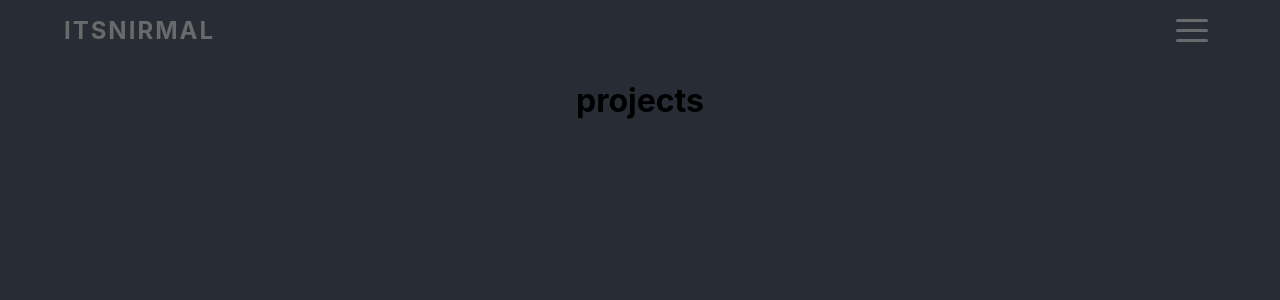
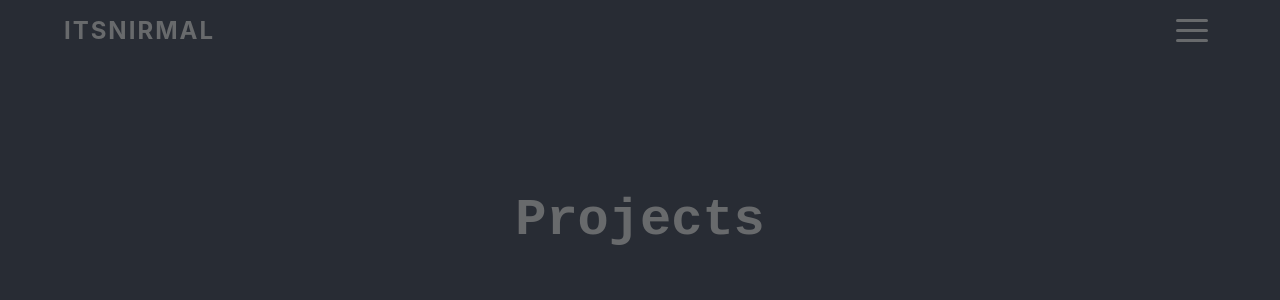
Before and after one commit to itsnirmal/react_website, a React (Create React App) app: page /projects in a window 1280 px wide. Shown: the top 300 px of the page. Built offline with nearby package versions, Linux system fonts and the light colour scheme.

Commit message:
checking commit works or not using git email

```diff
--- a/src/components/projects.js
+++ b/src/components/projects.js
@@ -2,7 +2,7 @@ import React from 'react'
 
 function projects() {
   return (
-    <div><h1>projects</h1></div>
+    <div className='App-header'><h1>Projects</h1></div>
   )
 }
 
```
